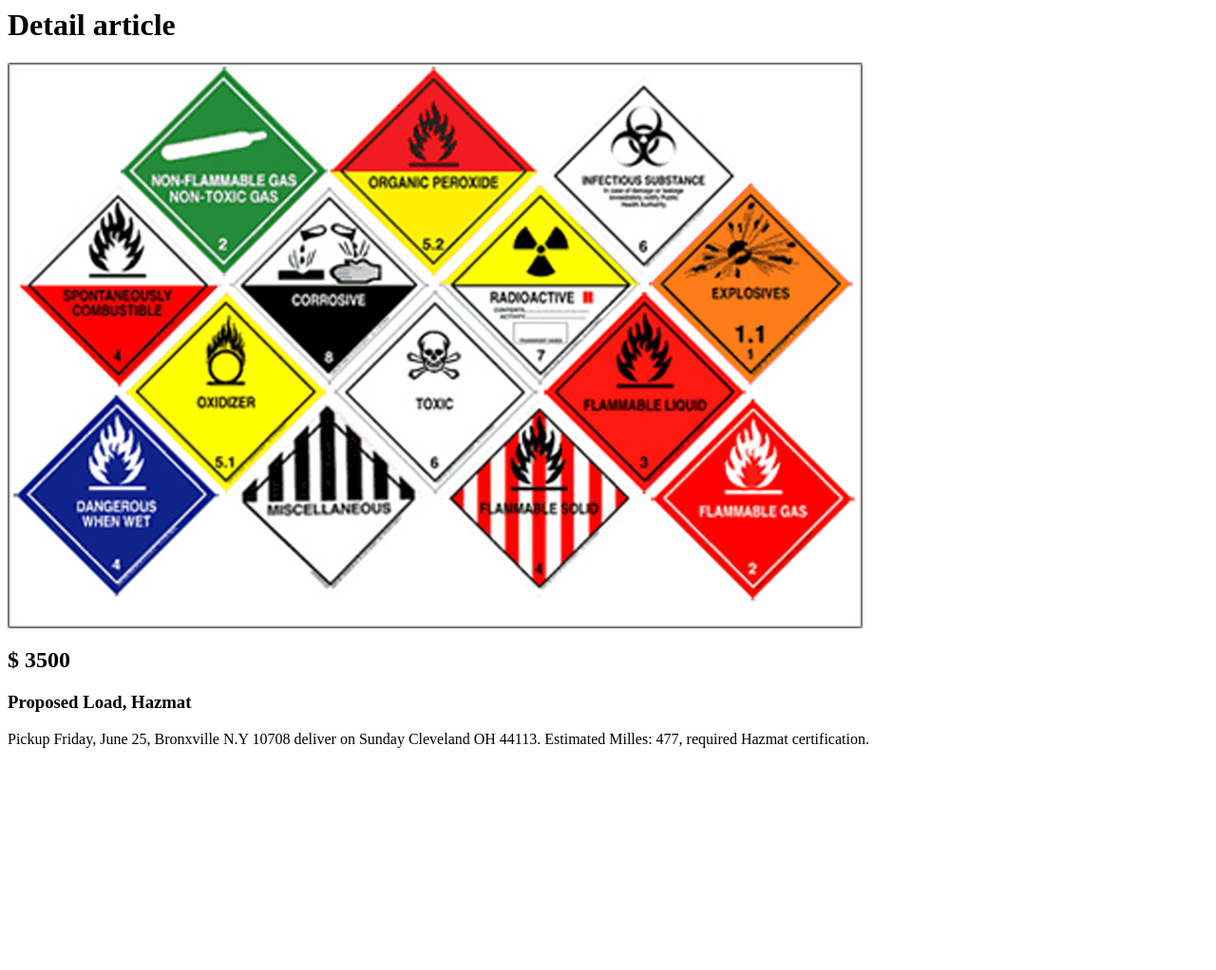
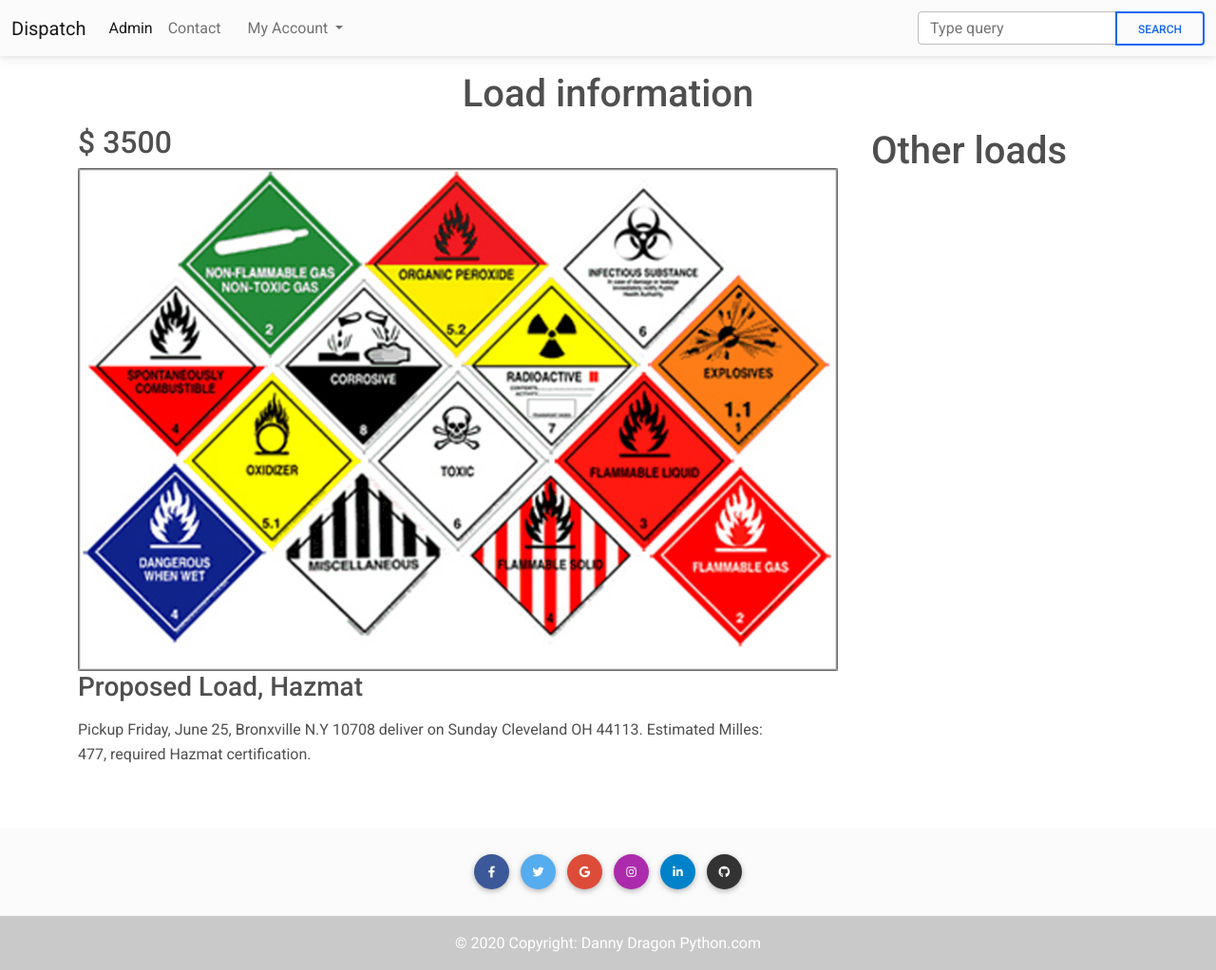
Before and after one commit to DannyJaJr/Truckload-and-Dispatch, a Django app: page /load/1 in a window 1280 px wide. Shown: the whole page at 95% size. Before the commit the page ends 788 px from the top, so only its background shows below. Run offline with Django 3.2, Linux system fonts and the light colour scheme; data comes from the database, SQL or seed files in the repository.

Commit message:
base.html created

```diff
--- /dev/null
+++ b/blog/templates/base.html
@@ -0,0 +1,37 @@
+<!DOCTYPE html>
+{% load static %}
+<html lang="en">
+
+<head>
+    <meta charset="UTF-8">
+    <meta http-equiv="X-UA-Compatible" content="IE=edge">
+    <meta name="viewport" content="width=device-width, initial-scale=1.0">
+    <title>Truck Loads & Dispatch</title>
+    <!-- MDB icon -->
+    <link rel="icon" href="img/mdb-favicon.ico" type="image/x-icon" />
+    <!-- Font Awesome -->
+    <link rel="stylesheet" href="https://use.fontawesome.com/releases/v5.15.2/css/all.css" />
+    <!-- Google Fonts Roboto -->
+    <link rel="stylesheet" href="https://fonts.googleapis.com/css2?family=Roboto:wght@300;400;500;700&display=swap" />
+    <!-- MDB -->
+    <link rel="stylesheet" href="{% static 'css/mdb.min.css' %}" />
+</head>
+</head>
+
+<body>
+    {% include '_nav.html' %}
+
+
+
+    {% block content %}
+    <!-- data from other html pages -->
+    {% endblock %}
+
+
+    {% include '_footer.html' %}
+    <script type="text/javascript" src="{% static 'js/mdb.min.js' %}"></script>
+    <!-- Custom scripts -->
+    <script type="text/javascript"></script>
+</body>
+
+</html>
--- a/blog/templates/detail.html
+++ b/blog/templates/detail.html
@@ -1,6 +1,28 @@
+{% extends 'base.html' %}
 
-<h1>Detail article</h1>
-<img src="{{load.image.url}}" >
-<h2>{{load.price}} </h2>
-<h3>{{load.title}}</h3>
-<p>{{load.desc}}</p>
+{% block content %}
+
+
+<h1 class="text-center mt-3">Load information</h1>
+<div class="container">
+    <div class="row">
+        <!-- boostrap screen is 12, md-8 will take 8 space, and md-4 will use the rest -->
+        <div class="col-md-8">
+            <h2>{{load.price}} </h2>
+            <img src="{{load.image.url}}" alt="load-logo" style="max-width: 800px;">
+            <h3>{{load.title}}</h3>
+            <p class="mb-5 mt-3">{{load.desc}}</p>
+        </div>
+        <div class="col-md-4 text-center mt-1">
+            <h1>Other loads</h1>
+        </div>
+    </div>
+
+</div>
+
+
+
+
+
+
+{% endblock %}
```
Also changed, not shown: blog/templates/index.html (+5 -53 lines).
